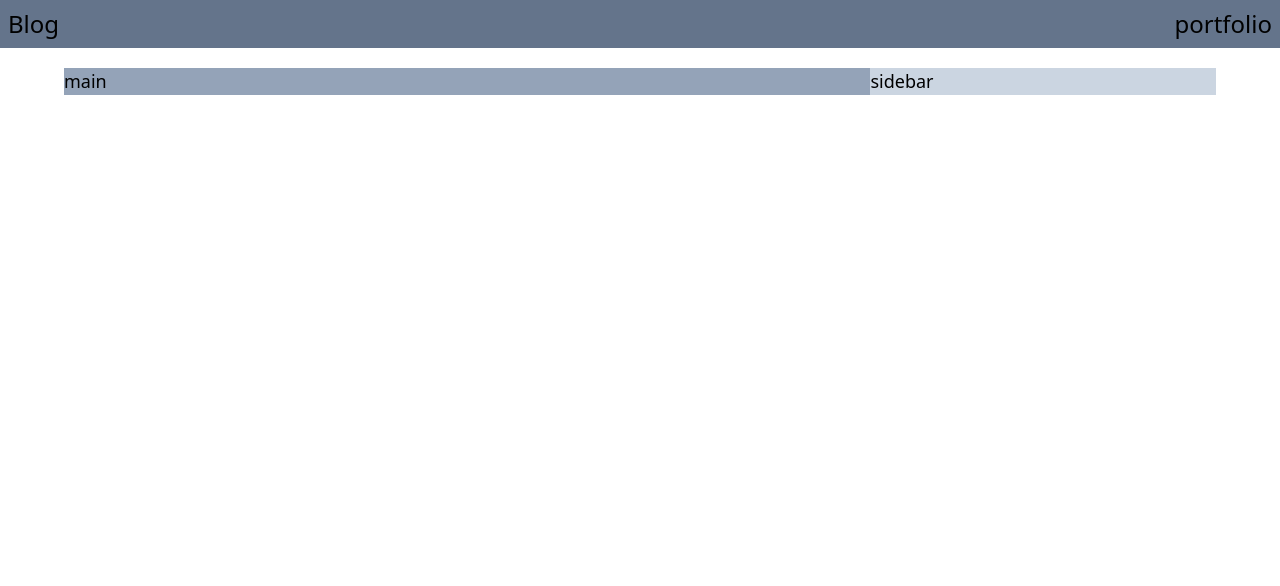
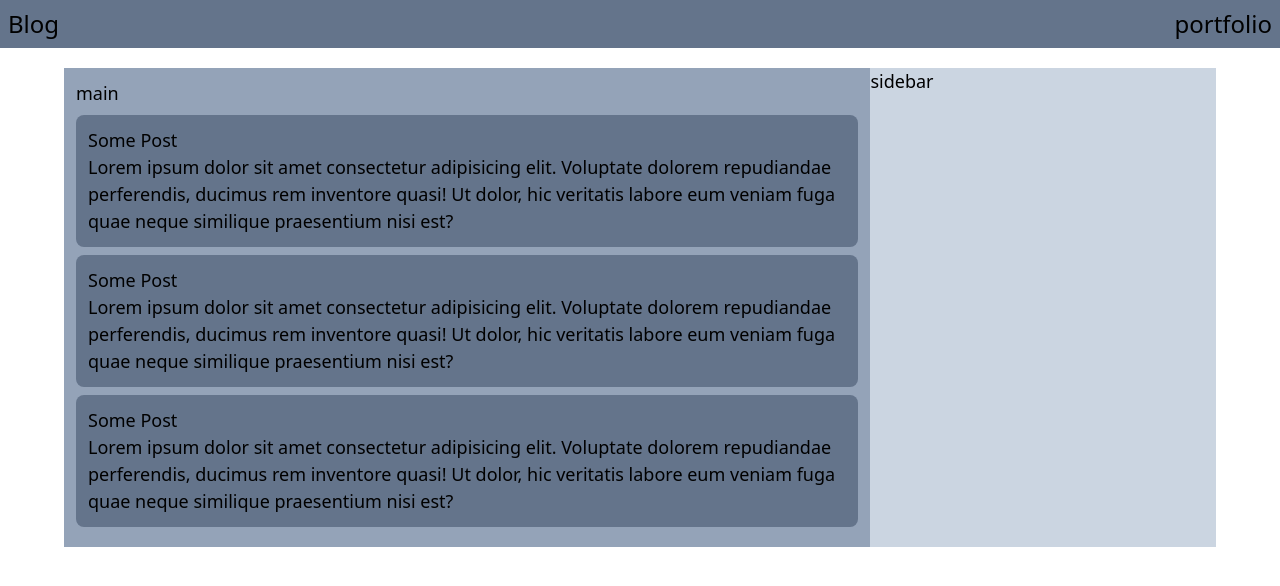
Before and after one commit to Scr00b1e/personal-blog, a Vue app: page / in a window 1280 px wide. Shown: the top 586 px of the page. Built offline with nearby package versions, Linux system fonts and the light colour scheme.

Commit message:
added post item

```diff
--- a/src/App.vue
+++ b/src/App.vue
@@ -1,7 +1,7 @@
 <template>
     <Header />
     <div class="w-full max-w-6xl mt-0 mx-auto">
-        <div class="flex items-center justify-between mt-5">
+        <div class="flex justify-between mt-5">
             <Main />
             <Sidebar />
         </div>
--- a/src/components/Main.vue
+++ b/src/components/Main.vue
@@ -1,12 +1,18 @@
 <template>
-    <div class="main w-full bg-slate-400">
+    <div class="main w-full bg-slate-400 p-3">
         <h1>main</h1>
+        <post-item></post-item>
+        <post-item></post-item>
+        <post-item></post-item>
     </div>
 </template>
 
 <script lang="ts">
+import PostItem from './PostItem.vue';
 export default {
-
+    components: {
+        PostItem
+    }
 }
 </script>
 
--- /dev/null
+++ b/src/components/PostItem.vue
@@ -0,0 +1,15 @@
+<template>
+    <div class="bg-slate-500 rounded-lg my-2 p-3">
+        <h1>Some Post</h1>
+        <p>Lorem ipsum dolor sit amet consectetur adipisicing elit. Voluptate dolorem repudiandae perferendis, ducimus rem
+            inventore quasi! Ut dolor, hic veritatis labore eum veniam fuga quae neque similique praesentium nisi est?</p>
+    </div>
+</template>
+
+<script lang="ts">
+export default {
+
+}
+</script>
+
+<style lang="scss" scoped></style>
--- a/src/components/Sidebar.vue
+++ b/src/components/Sidebar.vue
@@ -1,5 +1,5 @@
 <template>
-    <div class="sidebar bg-slate-300">
+    <div class="sidebar bg-slate-300 h-auto w-full">
         <h1>sidebar</h1>
     </div>
 </template>
```
